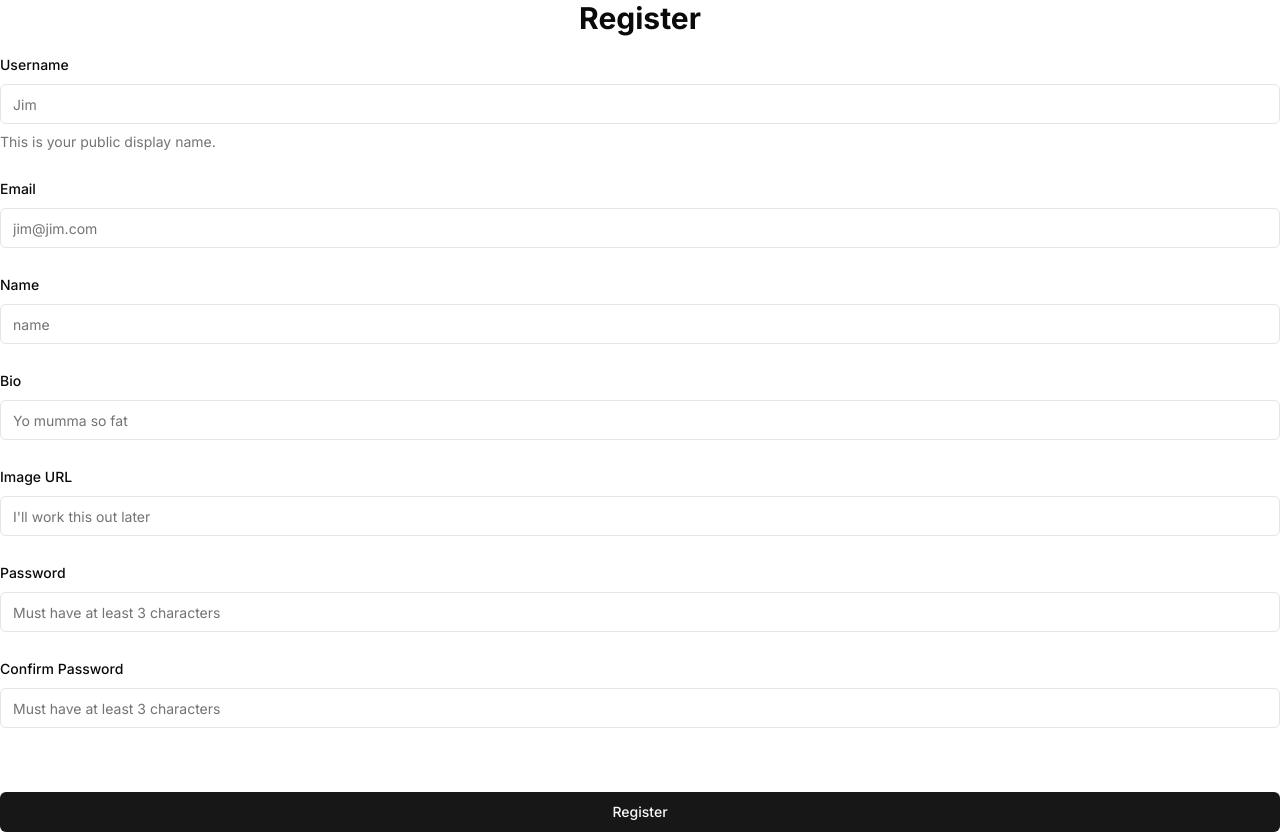
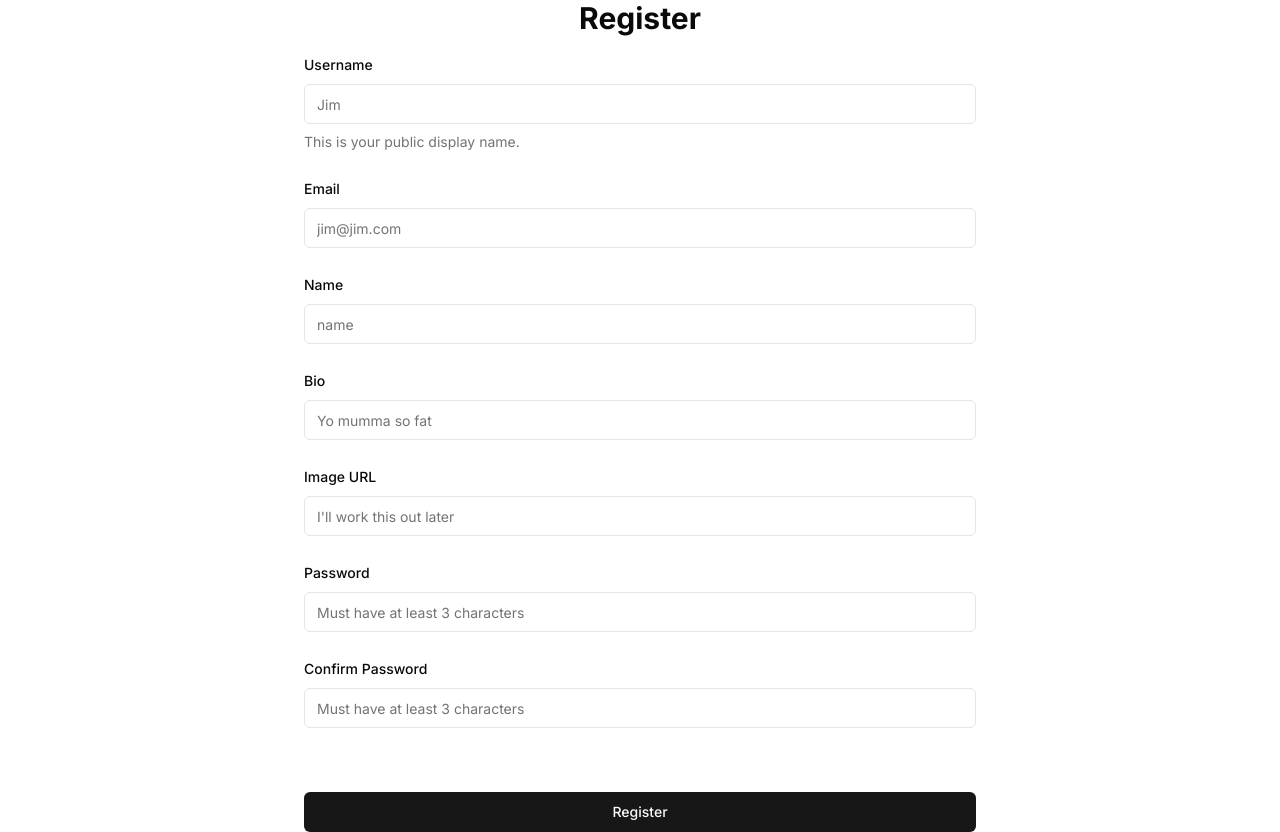
Before and after one commit to JoshHyde9/giga-chirp, a Next.js app: page /register in a window 1280 px wide. Built offline with nearby package versions, Linux system fonts and the light colour scheme; what @elysiajs/eden would draw is missing.

Commit message:
fix: register page width

```diff
--- a/src/app/register/page.tsx
+++ b/src/app/register/page.tsx
@@ -49,7 +49,7 @@ export default function Register() {
   const { mutate, isPending } = useMutation({
     mutationFn: registerUser,
     onError: (err) => {
-     setGlobalError(err.message)
+      setGlobalError(err.message);
     },
     onSuccess: async () => {
       await authenticate({
@@ -70,6 +70,7 @@ export default function Register() {
         <h1 className="font-bold text-3xl mb-4">Register</h1>
       </div>
 
+      <div className="mx-auto max-w-2xl">
         <Form {...form}>
           <form onSubmit={form.handleSubmit(onSubmit)}>
             <FormField
@@ -195,5 +196,6 @@ export default function Register() {
           </form>
         </Form>
       </div>
+    </div>
   );
 }
```
Lines whose indentation alone changed are shown as unchanged.
